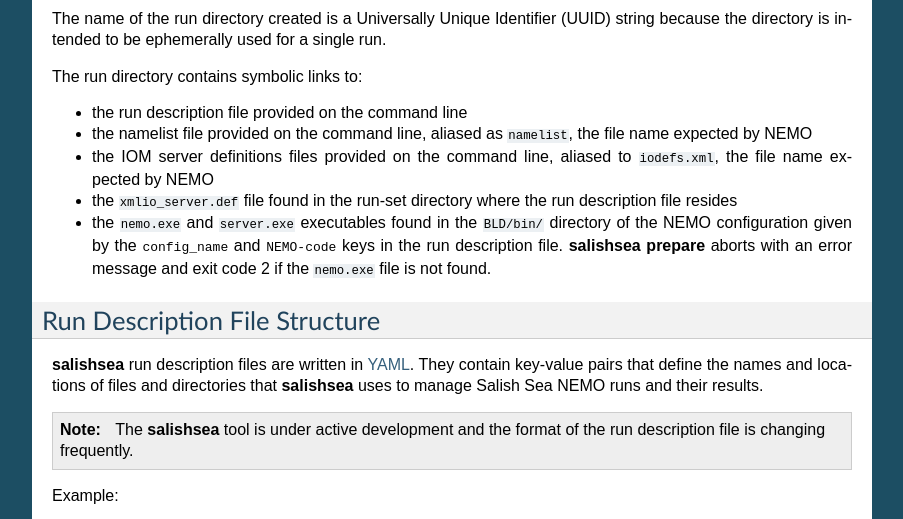
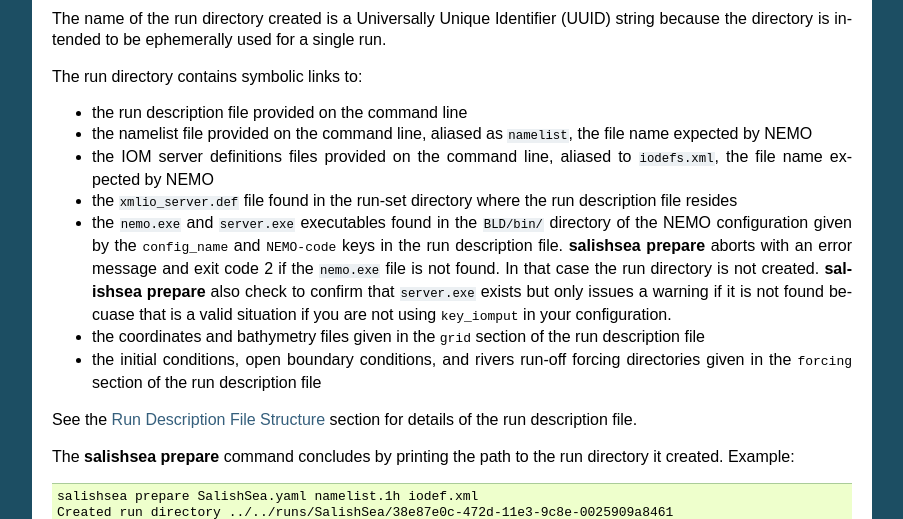
Before and after one commit to SalishSeaCast/tools, a Sphinx documentation site: the page built from docs/SalishSeaCmd/salishsea-cmd.rst, in a window 1280 px wide and 900 px high, scrolled down 1779 px, cut to the strip 0-519 px from the top of the window. Shown: the whole strip, without its empty margins (198-1101 px from the left). Built offline with Sphinx 7.4.7, drawn with Linux system fonts in a browser that asks for light colours.

Commit message:
Finish `salishsea prepare` sub-command docs.

```diff
--- a/docs/SalishSeaCmd/salishsea-cmd.rst
+++ b/docs/SalishSeaCmd/salishsea-cmd.rst
@@ -154,7 +154,27 @@
 
 * the :file:`nemo.exe` and :file:`server.exe` executables found in the :file:`BLD/bin/` directory of the NEMO configuration given by the :kbd:`config_name` and :kbd:`NEMO-code` keys in the run description file.
   :command:`salishsea prepare` aborts with an error message and exit code 2 if the :file:`nemo.exe` file is not found.
+  In that case the run directory is not created.
+  :command:`salishsea prepare` also check to confirm that :file:`server.exe` exists but only issues a warning if it is not found becuase that is a valid situation if you are not using :kbd:`key_iomput` in your configuration.
 
+* the coordinates and bathymetry files given in the :kbd:`grid` section of the run description file
+
+* the initial conditions,
+  open boundary conditions,
+  and rivers run-off forcing directories given in the :kbd:`forcing` section of the run description file
+
+See the :ref:`RunDescriptionFileStructure` section for details of the run description file.
+
+The :command:`salishsea prepare` command concludes by printing the path to the run directory it created.
+Example:
+
+.. code-block:: bash
+
+    salishsea prepare SalishSea.yaml namelist.1h iodef.xml
+    Created run directory ../../runs/SalishSea/38e87e0c-472d-11e3-9c8e-0025909a8461
+
+
+.. _RunDescriptionFileStructure:
 
 Run Description File Structure
 ==============================
```
